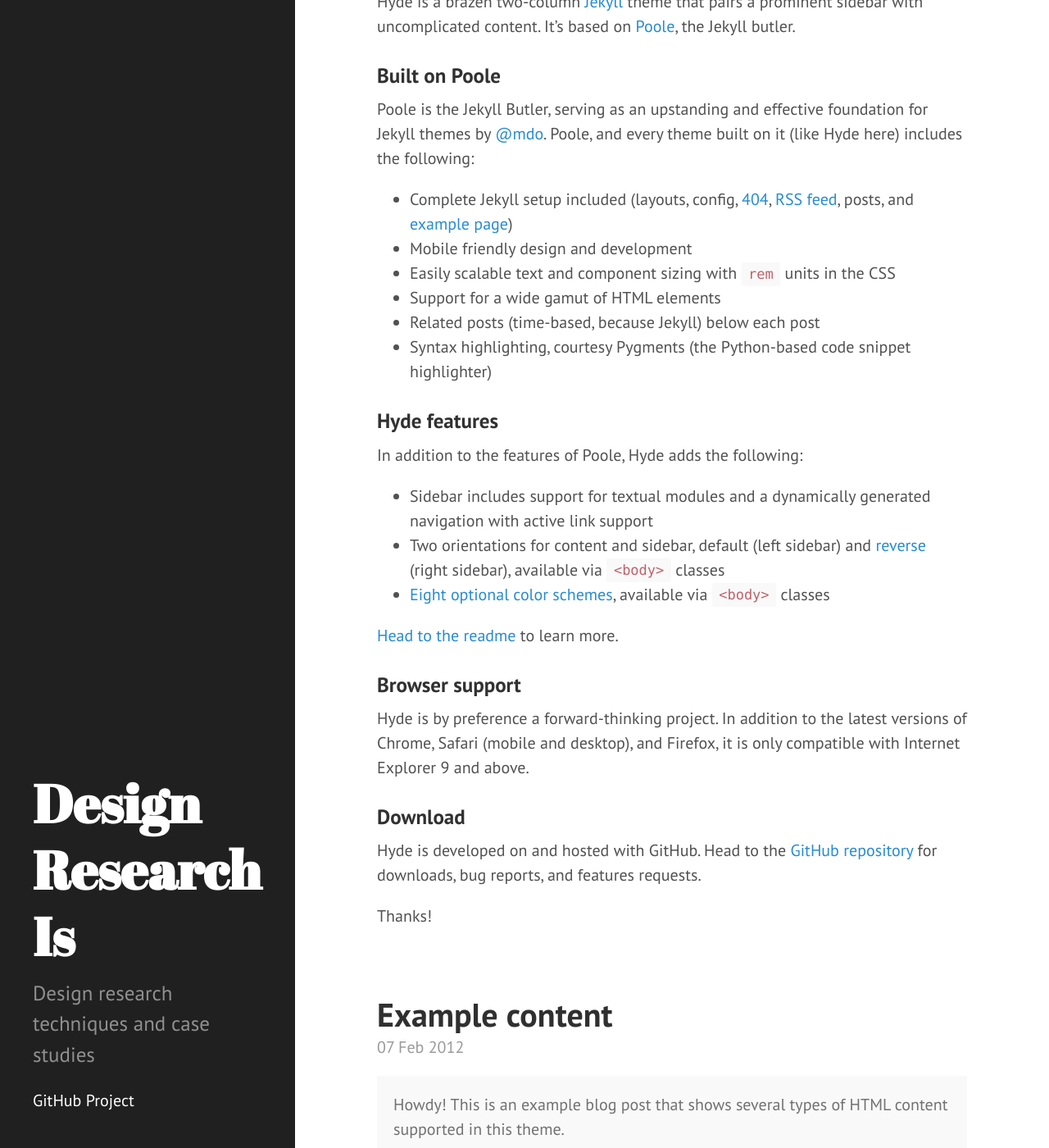
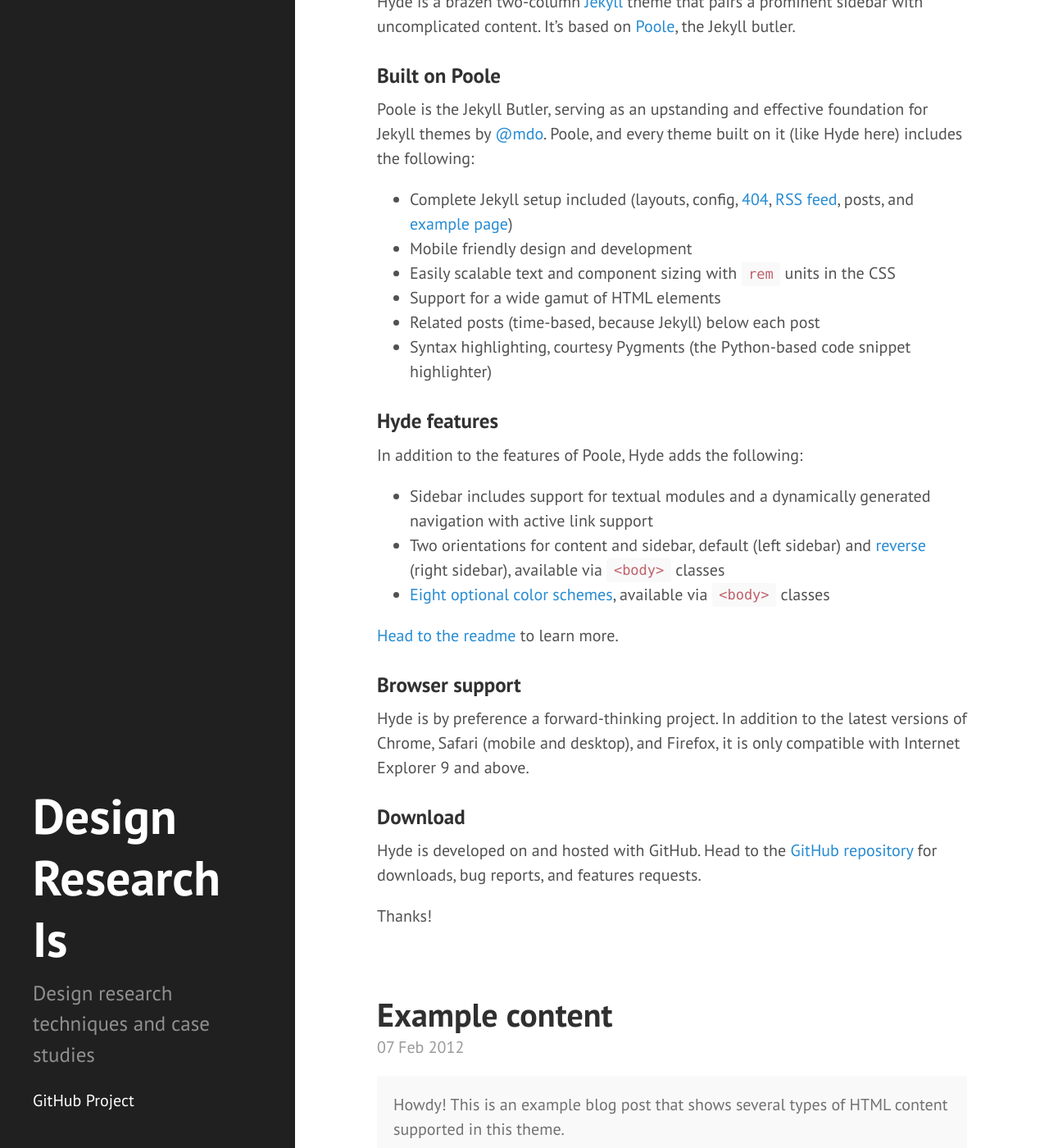
Before and after one commit to codesignlab/design-research, a Jekyll site: the page built from index.html, in a window 1280 px wide and 1400 px high, scrolled down 193 px. Shown: the whole window at 82% size. Built offline with Jekyll 4.4.1, drawn with Linux system fonts in a browser that asks for light colours; Markdown is read by kramdown in place of the engine named in the settings; the list of posts is cut into pages by our own code.

Commit message:
Remove references to the typeface "Abril Fatface"

```diff
--- a/_includes/head.html
+++ b/_includes/head.html
@@ -18,7 +18,7 @@
   <link rel="stylesheet" href="{{ site.baseurl }}public/css/poole.css">
   <link rel="stylesheet" href="{{ site.baseurl }}public/css/syntax.css">
   <link rel="stylesheet" href="{{ site.baseurl }}public/css/hyde.css">
-  <link rel="stylesheet" href="http://fonts.googleapis.com/css?family=PT+Sans:400,400italic,700|Abril+Fatface">
+  <link rel="stylesheet" href="http://fonts.googleapis.com/css?family=PT+Sans:400,400italic,700">
 
   <!-- Icons -->
   <link rel="apple-touch-icon-precomposed" sizes="144x144" href="{{ site.baseurl }}public/apple-touch-icon-144-precomposed.png">
--- a/public/css/hyde.css
+++ b/public/css/hyde.css
@@ -79,8 +79,7 @@
 .sidebar-about h1 {
   color: #fff;
   margin-top: 0;
-  font-family: "Abril Fatface", serif;
-  font-size: 3.25rem;
+  font-size: 3rem;
 }
 
 /* Sidebar nav */
```
